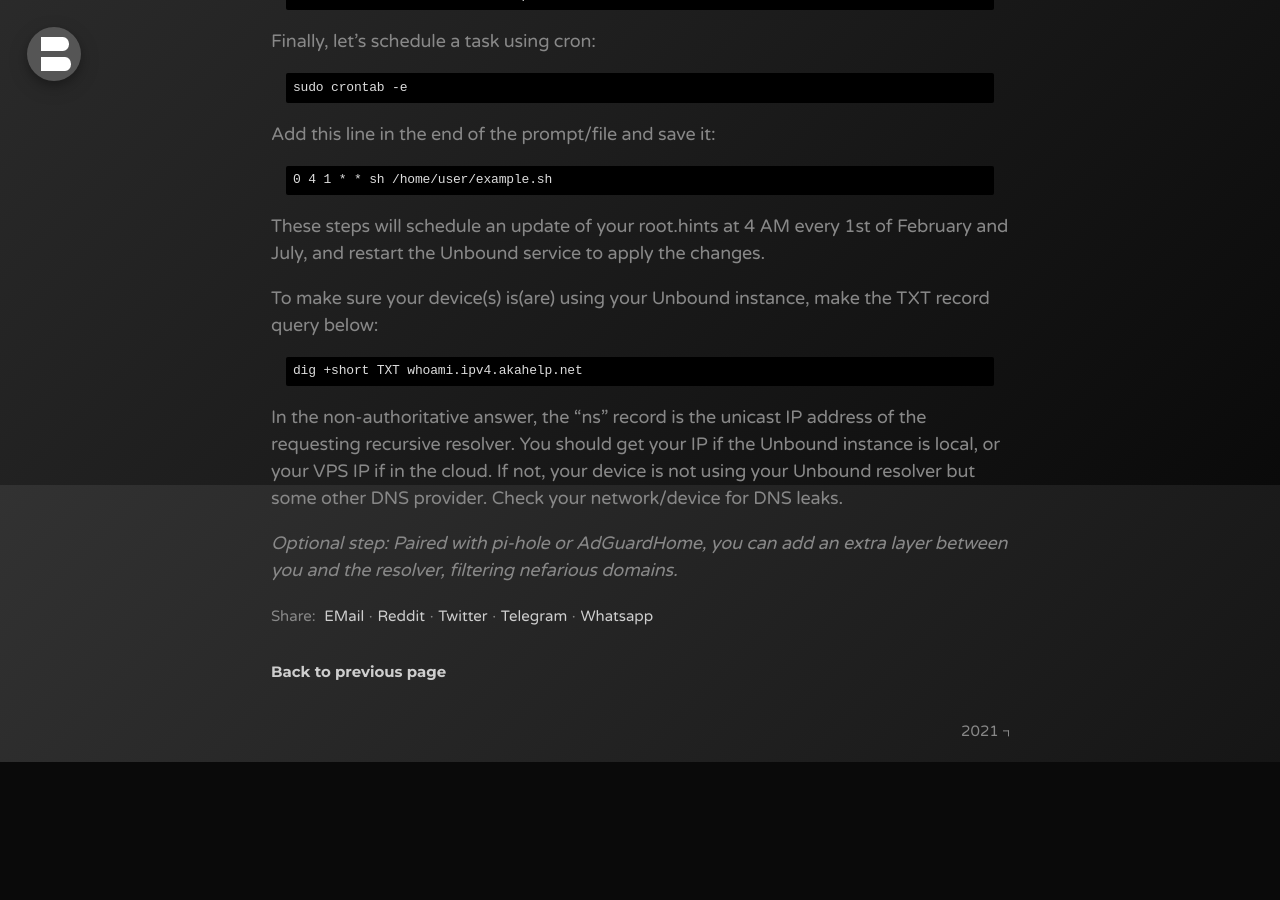
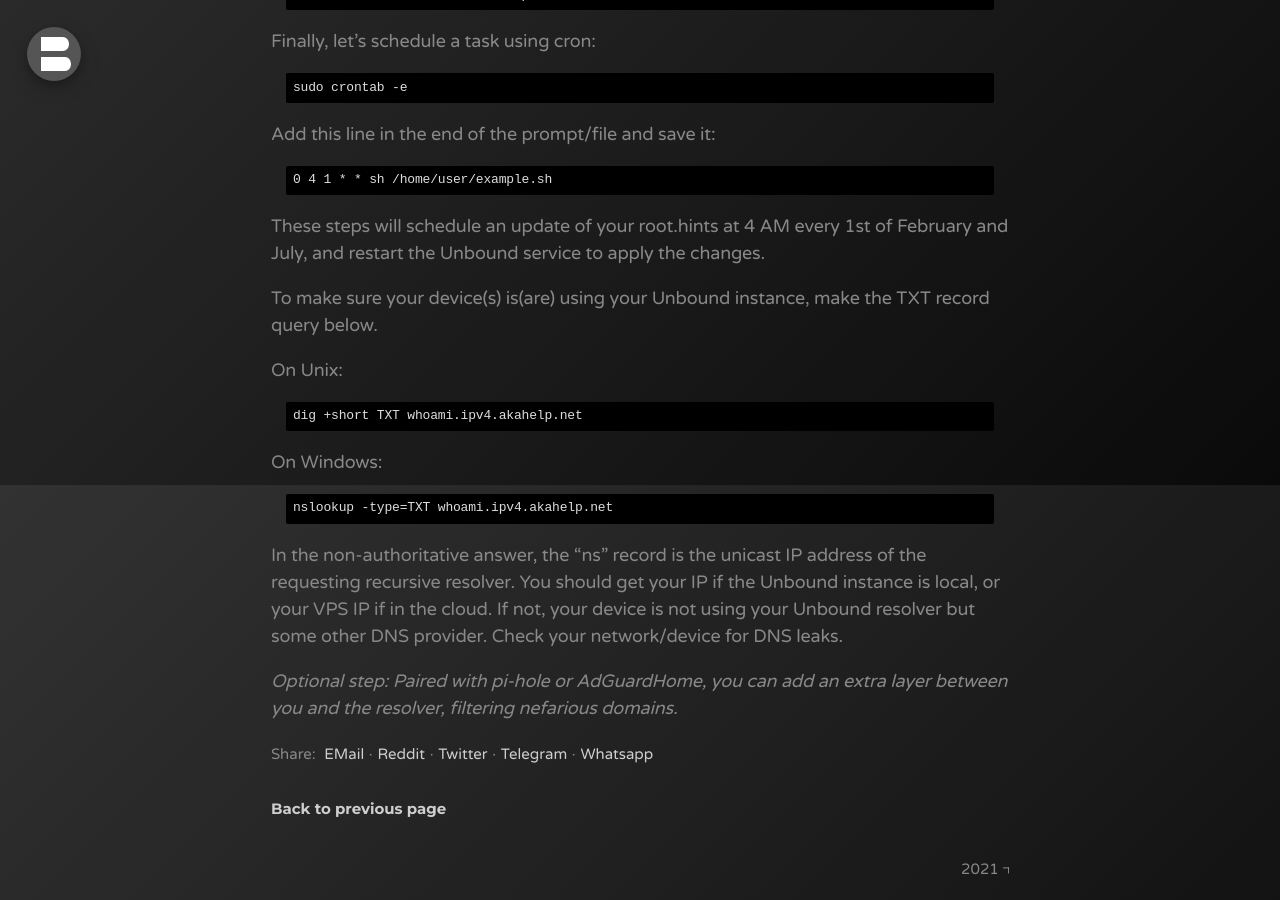
Before and after one commit to bonina/bonina.github.io, a Jekyll site: the page built from _posts/software/2021/2021-03-31-unbound-dns-resolver-cut-out-the-middleman.md, in a window 1280 px wide and 900 px high, scrolled down 2215 px. Built offline with Jekyll 4.4.1, drawn with Linux system fonts in a browser that asks for light colours; before the commit the page ends 2977 px from its top, so only the background shows below that.

Commit message:
Update 2021-03-31-unbound-dns-resolver-cut-out-the-middleman.md

```diff
--- a/_posts/software/2021/2021-03-31-unbound-dns-resolver-cut-out-the-middleman.md
+++ b/_posts/software/2021/2021-03-31-unbound-dns-resolver-cut-out-the-middleman.md
@@ -117,9 +117,13 @@ Add this line in the end of the prompt/file and save it:
 
 These steps will schedule an update of your root.hints at 4 AM every 1st of February and July, and restart the Unbound service to apply the changes.
 
-To make sure your device(s) is(are) using your Unbound instance, make the TXT record query below:
+To make sure your device(s) is(are) using your Unbound instance, make the TXT record query below.
 
+On Unix:
 <p class="message">dig +short TXT whoami.ipv4.akahelp.net</p>
+
+On Windows:
+<p class="message">nslookup -type=TXT whoami.ipv4.akahelp.net</p>
 
 In the non-authoritative answer, the "ns" record is the unicast IP address of the requesting recursive resolver. You should get your IP if the Unbound instance is local, or your VPS IP if in the cloud. If not, your device is not using your Unbound resolver but some other DNS provider. Check your network/device for DNS leaks.
 
```
